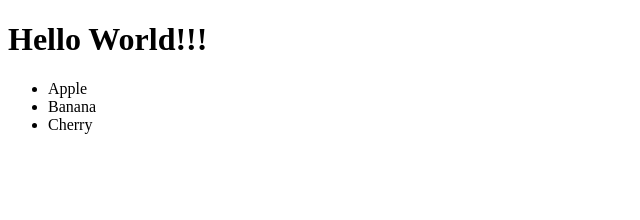
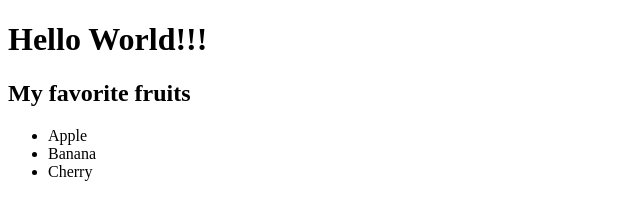
Before and after one commit to wa-replit/Hello, a plain HTML site: page index.html in a window 1280 px wide. Shown: the whole page, without its empty margins (0-640 px from the left). Drawn offline with Linux system fonts and the light colour scheme.

Commit message:
Add sub topic

```diff
--- a/index.html
+++ b/index.html
@@ -5,6 +5,8 @@
     </head>
     <body>
         <h1>Hello World!!!</h1>
+
+        <h2>My favorite fruits</h2>
         <ul>
             <li>Apple</li>
             <li>Banana</li>
```
